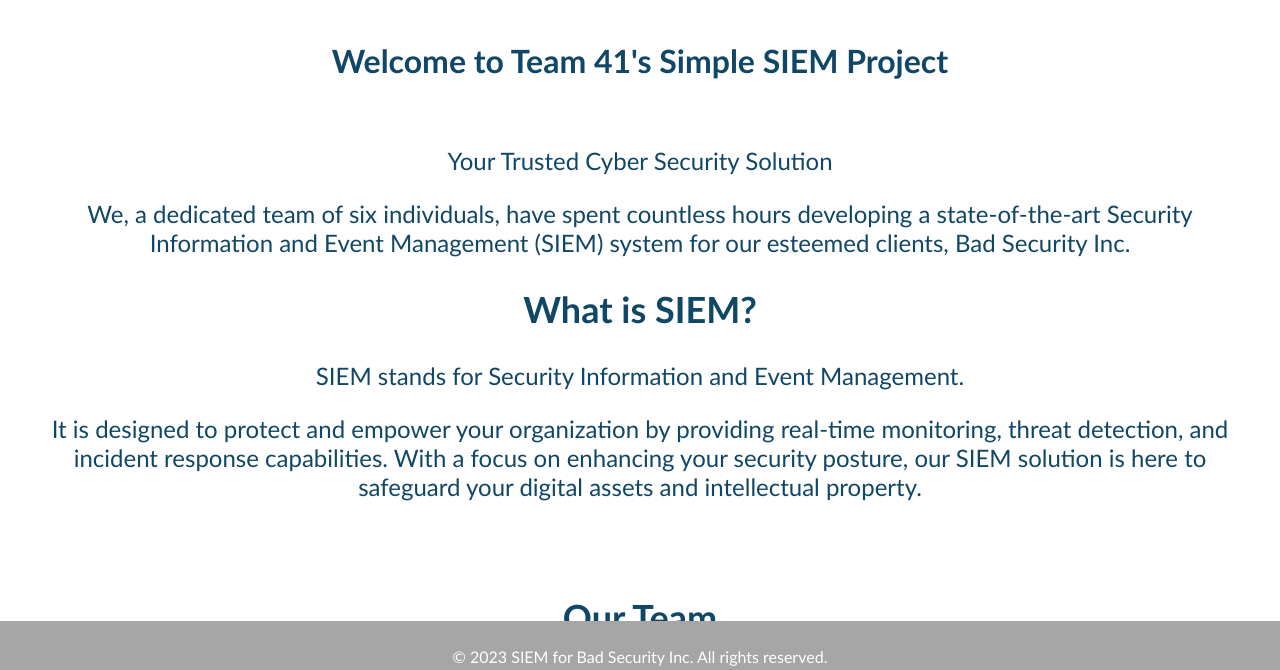
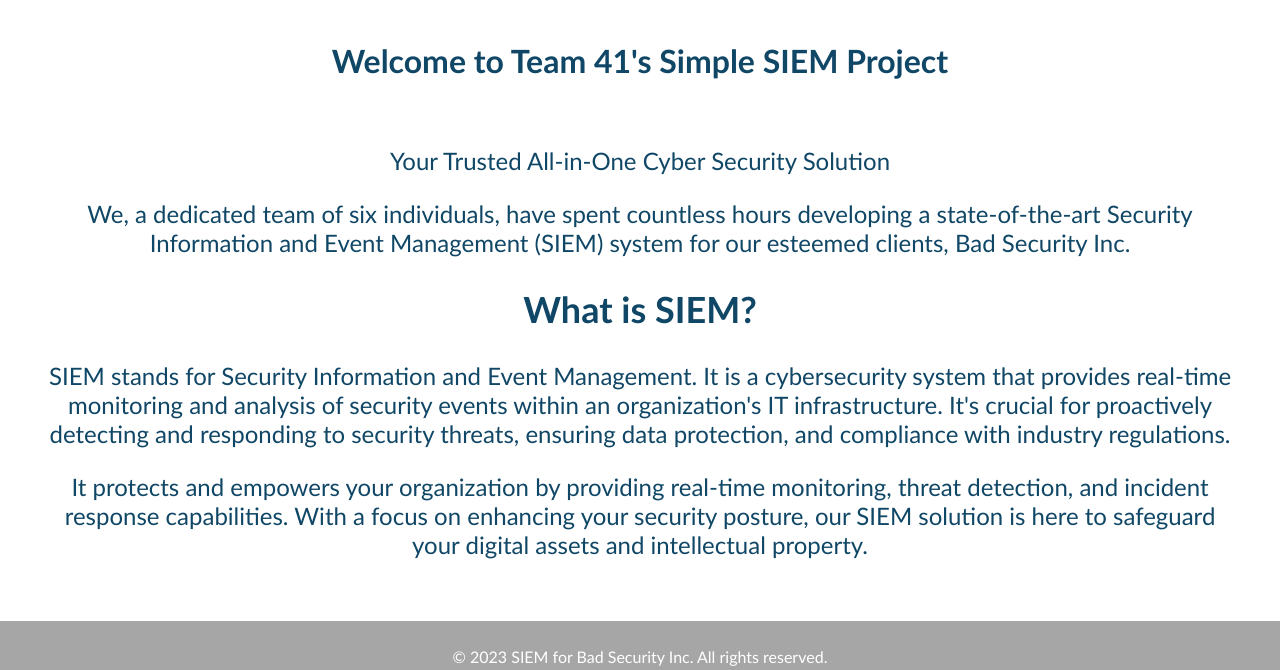
Before and after one commit to TommyZ88/SSIEM, a Flask app: page /home in a window 1280 px wide; the page is wider, and only the part inside the window is pictured. Shown: the part 108-778 px from the top of that part. Run offline with Flask 2, Linux system fonts and the light colour scheme; some libraries are stand-ins or nearby versions; grey boxes are pictures that could not be loaded.

Commit message:
Updated SIEM system and project description in home page

```diff
--- a/frontend/static/style.css
+++ b/frontend/static/style.css
@@ -83,7 +83,7 @@ nav a:hover {
 }
 
 /* Add a class to style the active link */
-.navbar a.active {
+nav a.active {
     background-color: #104766;
 }
 
--- a/frontend/templates/home.html
+++ b/frontend/templates/home.html
@@ -34,12 +34,12 @@
             <h1>Welcome to Team 41's Simple SIEM Project</h1>
         </div>
         <div class="content">
-        <p>Your Trusted Cyber Security Solution</p>
+        <p>Your Trusted All-in-One Cyber Security Solution</p>
         <p>We, a dedicated team of six individuals, have spent countless hours developing a state-of-the-art Security Information and Event Management (SIEM) system for our esteemed clients, Bad Security Inc.</p>
 
         <h2>What is SIEM?</h2>
-        <p>SIEM stands for Security Information and Event Management.</p>
-        <p>It is designed to protect and empower your organization by providing real-time monitoring, threat detection, and incident response capabilities. With a focus on enhancing your security posture, our SIEM solution is here to safeguard your digital assets and intellectual property.</p>
+        <p>SIEM stands for Security Information and Event Management. It is a cybersecurity system that provides real-time monitoring and analysis of security events within an organization's IT infrastructure. It's crucial for proactively detecting and responding to security threats, ensuring data protection, and compliance with industry regulations.</p>
+        <p>It protects and empowers your organization by providing real-time monitoring, threat detection, and incident response capabilities. With a focus on enhancing your security posture, our SIEM solution is here to safeguard your digital assets and intellectual property.</p>
 
     </section>
         </div>
```
